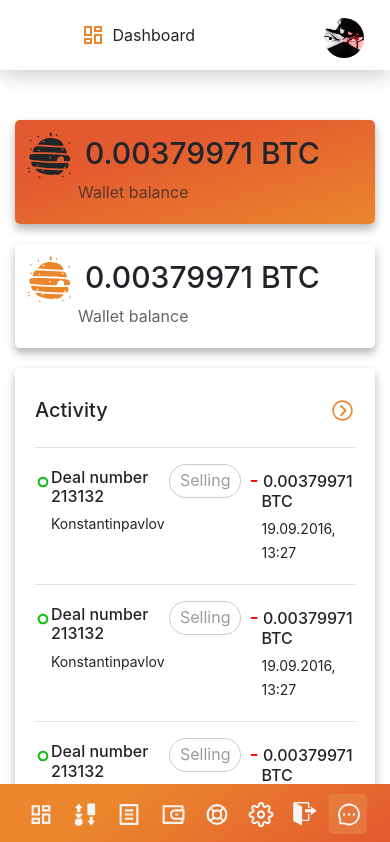
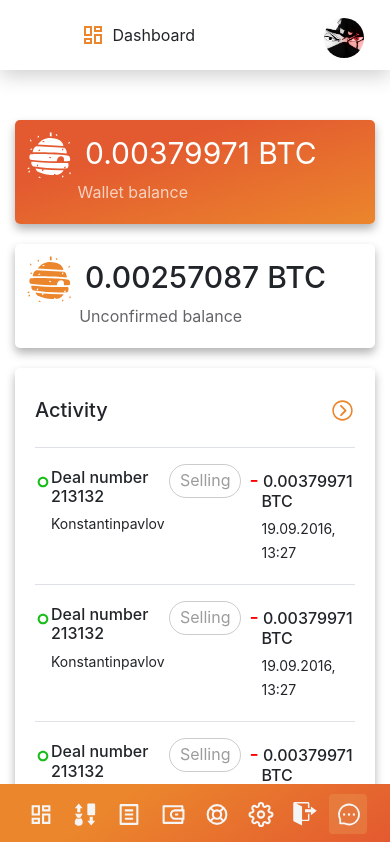
Before and after one commit to manikagnish/hivecoin, a React (Create React App) app: page / in a window 390 px wide. Shown: the top 842 px of the page. Built offline with nearby package versions, Linux system fonts and the light colour scheme.

Commit message:
improved mobile responsiveness of sidebar, changed font to poppins and did some minor adjustments

```diff
--- a/public/index.html
+++ b/public/index.html
@@ -13,7 +13,7 @@
     <link rel="manifest" href="%PUBLIC_URL%/manifest.json" />
     <link rel="preconnect" href="https://fonts.gstatic.com" />
     <link
-      href="https://fonts.googleapis.com/css2?family=Noto+Sans+JP:wght@400;700&display=swap"
+      href="https://fonts.googleapis.com/css2?family=Poppins:wght@400;700&display=swap"
       rel="stylesheet"
     />
     <title>React App</title>
--- a/src/App.scss
+++ b/src/App.scss
@@ -23,7 +23,7 @@ html {
 
 body {
   font-size: 1.6rem !important;
-  font-family: "Noto Sans JP", sans-serif;
+  font-family: "Poppins", sans-serif;
   color: var(--color-black);
 }
 
--- a/src/components/nav/Navbar.scss
+++ b/src/components/nav/Navbar.scss
@@ -104,7 +104,7 @@
 
 .nav-text a:hover {
   background-color: var(--color-white);
-  box-shadow: 0 1px 5px rgba(0, 0, 0, 0.1);
+  box-shadow: 0 5px 10px rgba(0, 0, 0, 0.1);
   color: var(--color-primary-dark);
 }
 
@@ -137,7 +137,6 @@
     bottom: 0;
     width: 100vw;
     height: 6rem;
-    overflow-x: scroll;
   }
 
   .menu-bars {
@@ -169,9 +168,12 @@
   .navbar-local {
     margin-left: 0;
   }
+  .nav-text {
+    padding: 1rem;
+  }
 }
 
-@media (max-width: 400px) {
+@media (max-width: 490px) {
   .nav-text {
     padding: 1rem 2px;
   }
--- a/src/pages/dashboard/BalanceCard.js
+++ b/src/pages/dashboard/BalanceCard.js
@@ -8,10 +8,10 @@ function BalanceCard(props) {
       <div className="left">
         <div className="heading">
           <GiTreeBeehive className="balance-card-icon" />
-          <h2>0.00379971 BTC</h2>
+          <h2>{props.heading}</h2>
         </div>
         <div className="subheading">
-          <p>Wallet balance</p>
+          <p>{props.subheading}</p>
         </div>
       </div>
       <div className="right">
--- a/src/pages/dashboard/Dashboard.js
+++ b/src/pages/dashboard/Dashboard.js
@@ -21,10 +21,18 @@ function Dashboard() {
         <Container className="dashboard__container">
           <Row>
             <Col xs="12" lg="6">
-              <BalanceCard theme="dashboard__card-balance--orange dashboard__card dashboard__card-balance" />
+              <BalanceCard
+                theme="dashboard__card-balance--orange dashboard__card dashboard__card-balance"
+                heading="0.00379971 BTC"
+                subheading="Wallet balance"
+              />
             </Col>
             <Col xs="12" lg="6">
-              <BalanceCard theme="dashboard__card-balance--white dashboard__card dashboard__card-balance" />
+              <BalanceCard
+                theme="dashboard__card-balance--white dashboard__card dashboard__card-balance"
+                heading="0.00257087 BTC"
+                subheading="Unconfirmed balance"
+              />
             </Col>
           </Row>
           <Row>
--- a/src/pages/dashboard/Dashboard.scss
+++ b/src/pages/dashboard/Dashboard.scss
@@ -54,11 +54,16 @@
     }
 
     &-balance--orange {
+      color: var(--color-white);
       background-image: linear-gradient(
         to right bottom,
         var(--color-primary-dark) 30%,
         var(--color-primary)
       );
+
+      h2 {
+        font-weight: 400 !important;
+      }
     }
 
     &-balance--white {
@@ -178,6 +183,7 @@
 
             @media (max-width: 500px) {
               height: 4rem;
+              width: 4rem;
             }
           }
 
@@ -186,6 +192,7 @@
             bottom: 1px;
             right: -10px;
             border: 1px solid #fff;
+            color: rgb(45, 192, 45);
             border-radius: 50%;
             padding: 0;
             background-color: #fff;
@@ -209,7 +216,7 @@
           }
         }
 
-        @media (max-width: 500px) {
+        @media (max-width: 400px) {
           font-size: 1.2rem;
           h3 {
             font-size: 1.2rem !important;
```
